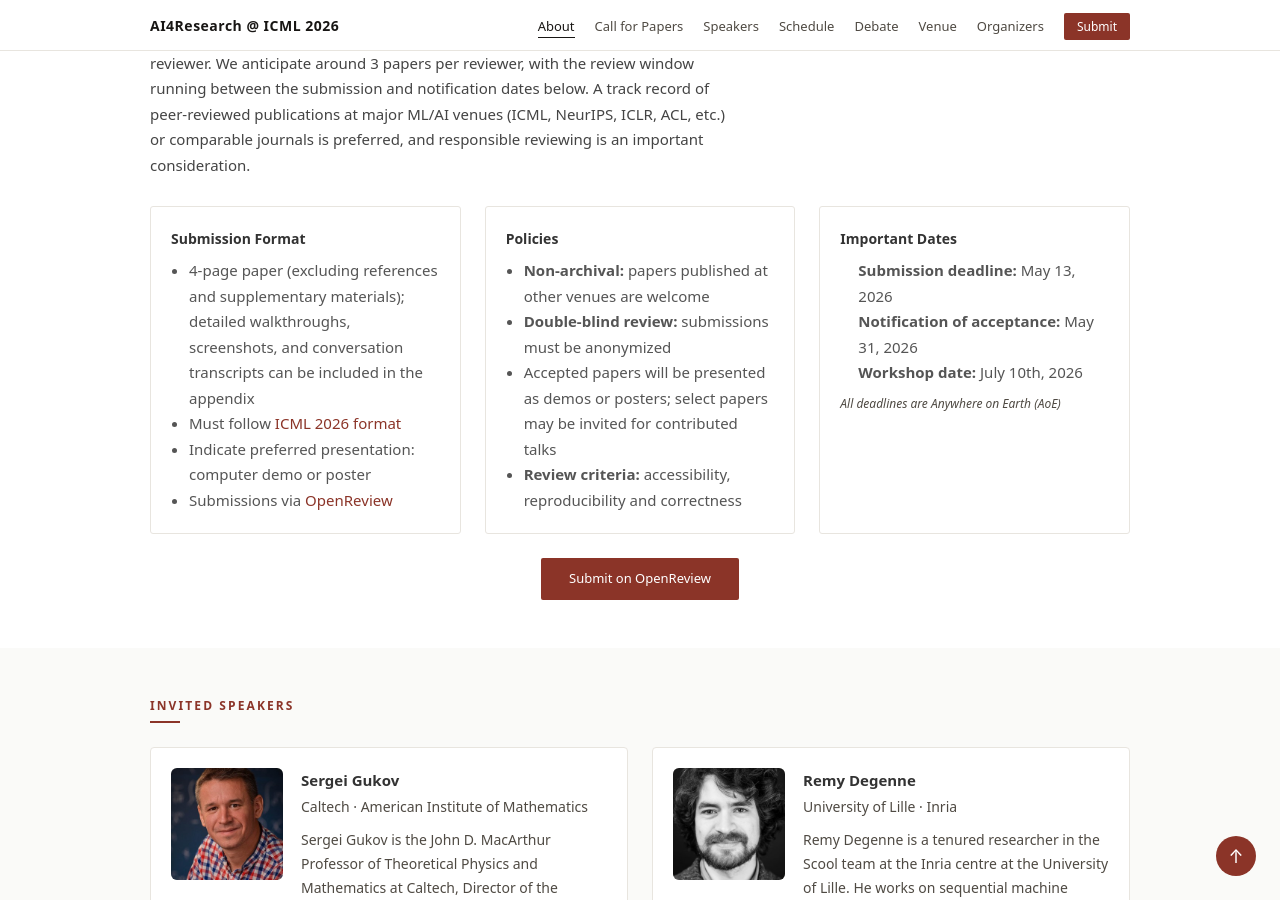
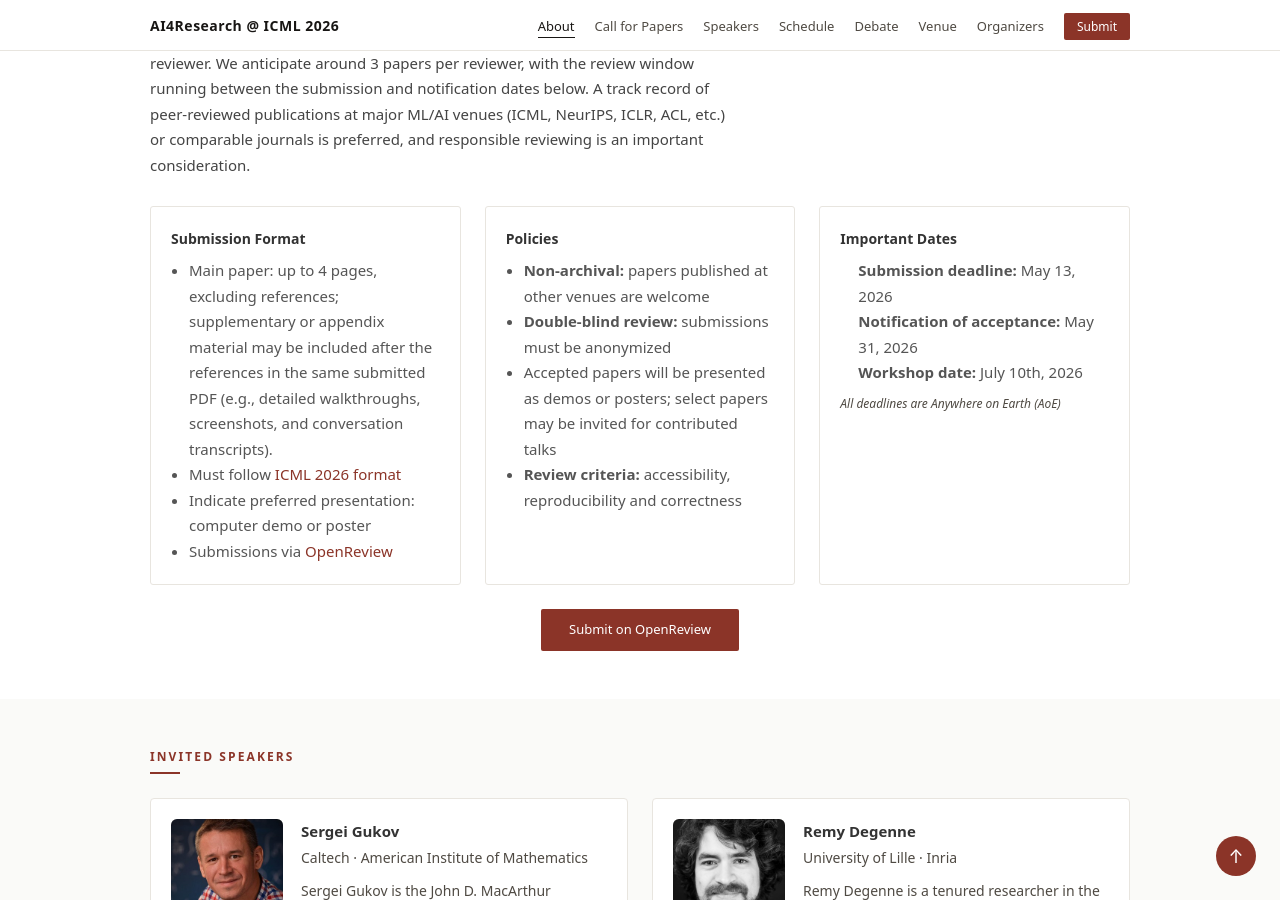
Before and after one commit to ai4research-icml-workshop/ai4research-icml-workshop.github.io, a Jekyll site: the page built from index.html, in a window 1280 px wide and 900 px high, scrolled down 3270 px. Built offline with Jekyll 4.4.1, drawn with Linux system fonts in a browser that asks for light colours.

Commit message:
Clarify supplementary material format

```diff
--- a/_includes/cfp.html
+++ b/_includes/cfp.html
@@ -54,7 +54,7 @@
       <div class="cfp-card">
         <h3>Submission Format</h3>
         <ul>
-          <li>4-page paper (excluding references and supplementary materials); detailed walkthroughs, screenshots, and conversation transcripts can be included in the appendix</li>
+          <li>Main paper: up to 4 pages, excluding references; supplementary or appendix material may be included after the references in the same submitted PDF (e.g., detailed walkthroughs, screenshots, and conversation transcripts).</li>
           <li>Must follow <a href="{{ site.formatting_url }}" target="_blank" rel="noopener">{{ site.conference }} format</a></li>
           <li>Indicate preferred presentation: computer demo or poster</li>
           <li>Submissions via <a href="{{ site.submission_url }}" target="_blank" rel="noopener">OpenReview</a></li>
```
